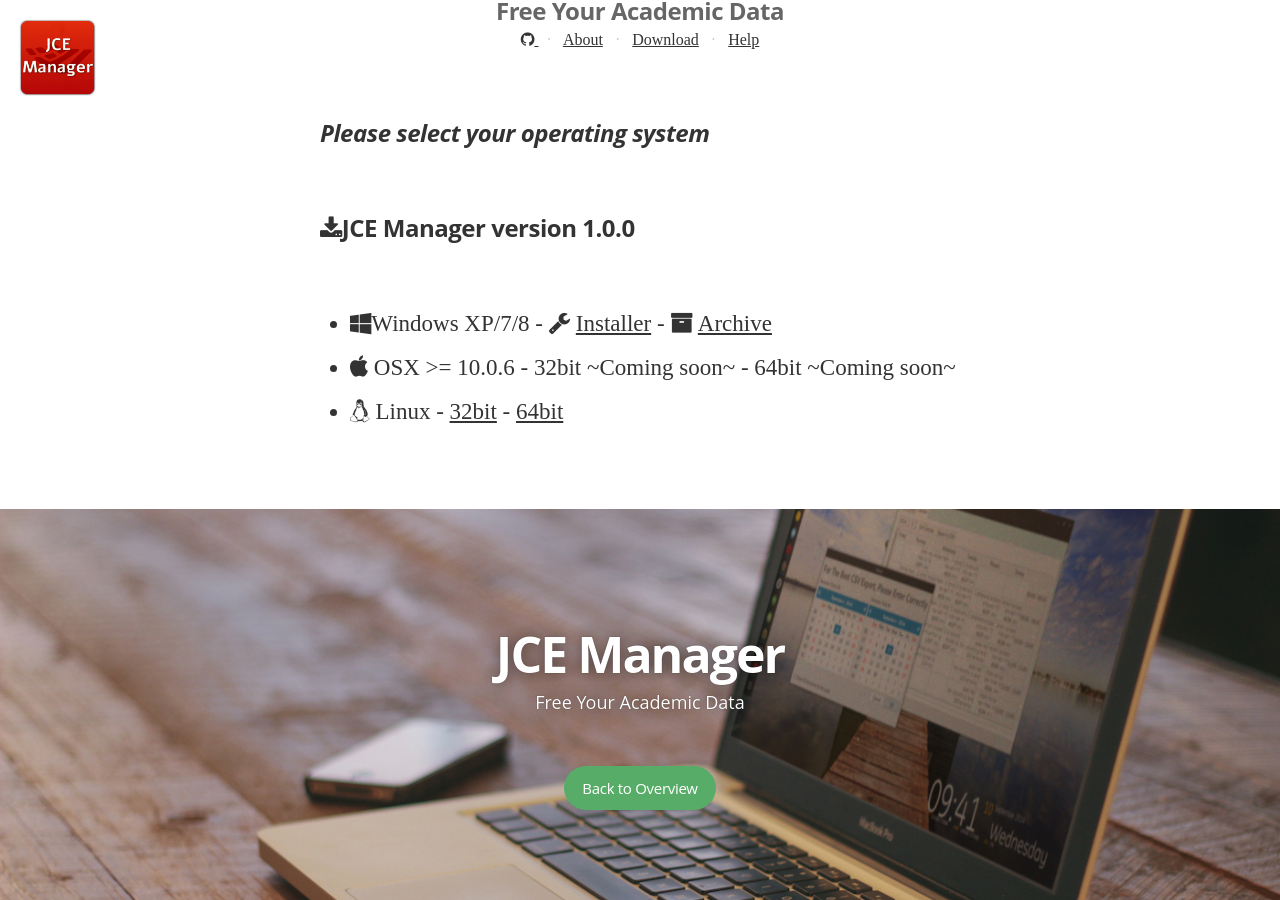
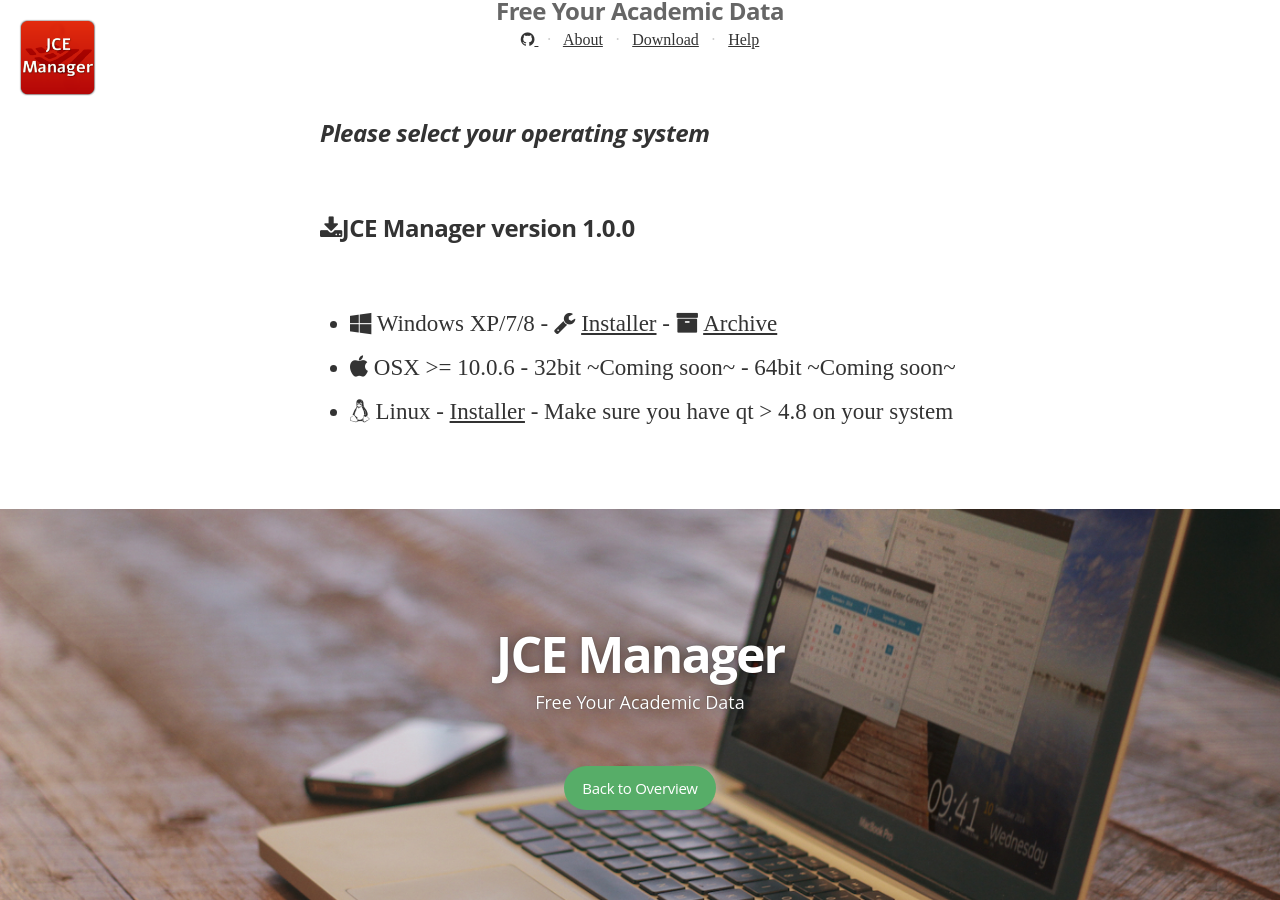
Before and after one commit to liranbg/JCEaverageCalculator, a Jekyll site: the page built from download.md, in a window 1280 px wide and 900 px high, scrolled down 1062 px. Built offline with Jekyll 4.4.1, drawn with Linux system fonts in a browser that asks for light colours; nearby versions of some CDN libraries; some web fonts are replaced; Markdown is read by kramdown in place of the engine named in the settings.

Commit message:
Downloads: added linux

```diff
--- a/download.md
+++ b/download.md
@@ -12,20 +12,18 @@
 ####<i class="fa fa-download"></i>JCE Manager version 1.0.0
 <br>
 
- - <i class="fa fa-windows"></i>Windows XP/7/8
+ - <i class="fa fa-windows"></i> Windows XP/7/8
  	- <i class="fa fa-wrench"></i> [Installer][winInstaller]
  	- <i class="fa fa-archive"></i> [Archive][winArch]
  - <i class="fa fa-apple"></i> OSX >= 10.0.6
   	- 32bit ~Coming soon~
  	- 64bit	~Coming soon~
  - <i class="fa fa-linux"></i> Linux
-  	- [32bit][linux32]
- 	- [64bit][linux64]
+ 	- [Installer][linux] - Make sure you have qt > 4.8 on your system
 
 
 [winInstaller]: ../assets/bin/windows/setup.exe
 [winArch]: ../assets/bin/windows/jceManager.rar
 [mac32]: /assets/images/os-icons/windows.jpg
 [mac64]: /assets/images/os-icons/windows.jpg
-[linux32]: /assets/images/os-icons/windows.jpg
-[linux64]: /assets/images/os-icons/windows.jpg
+[linux]: ../assets/bin/linux/JceManager-1.0-linux-x64.run
```
Also changed, not shown: 1 other file.
